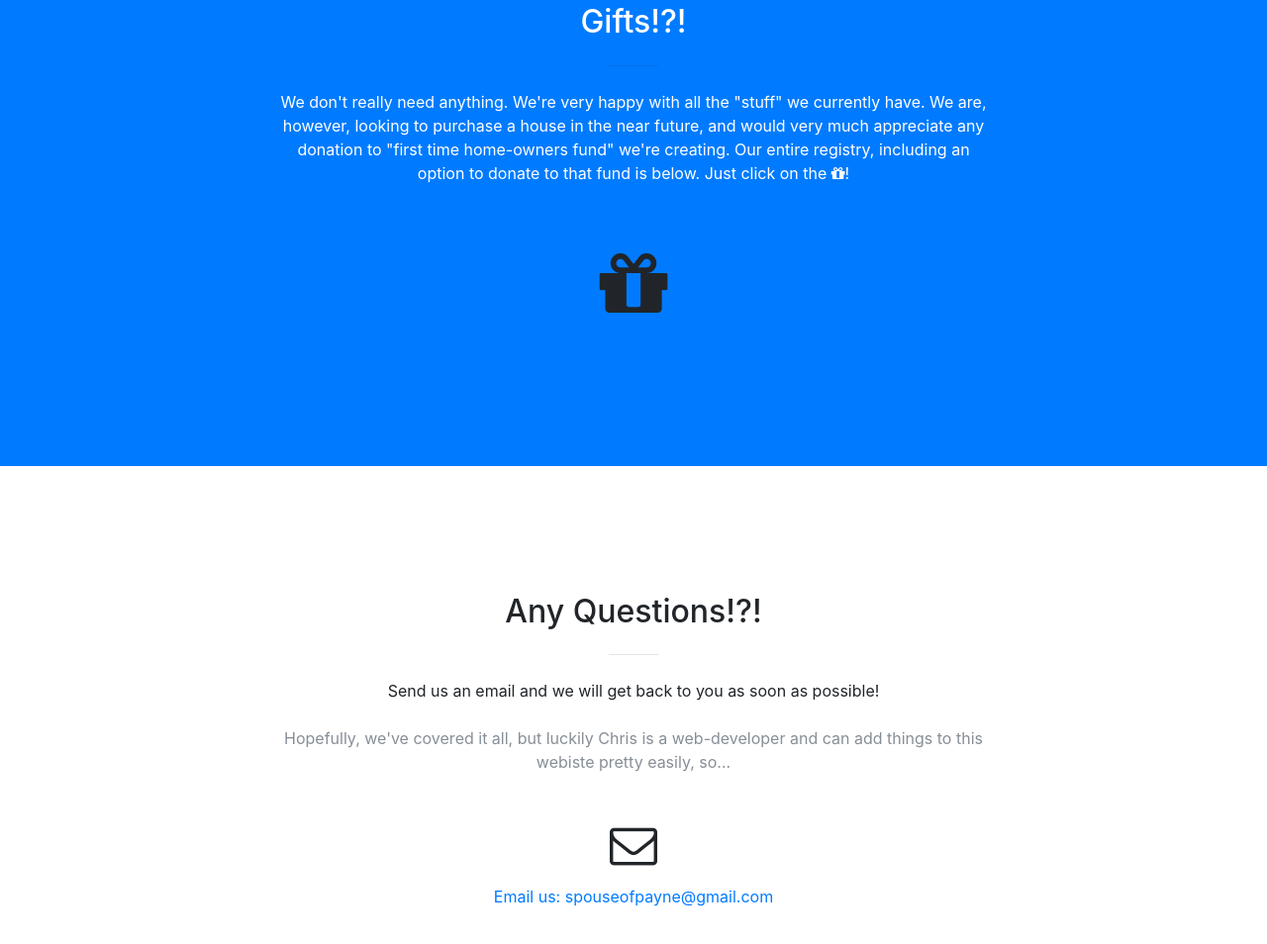
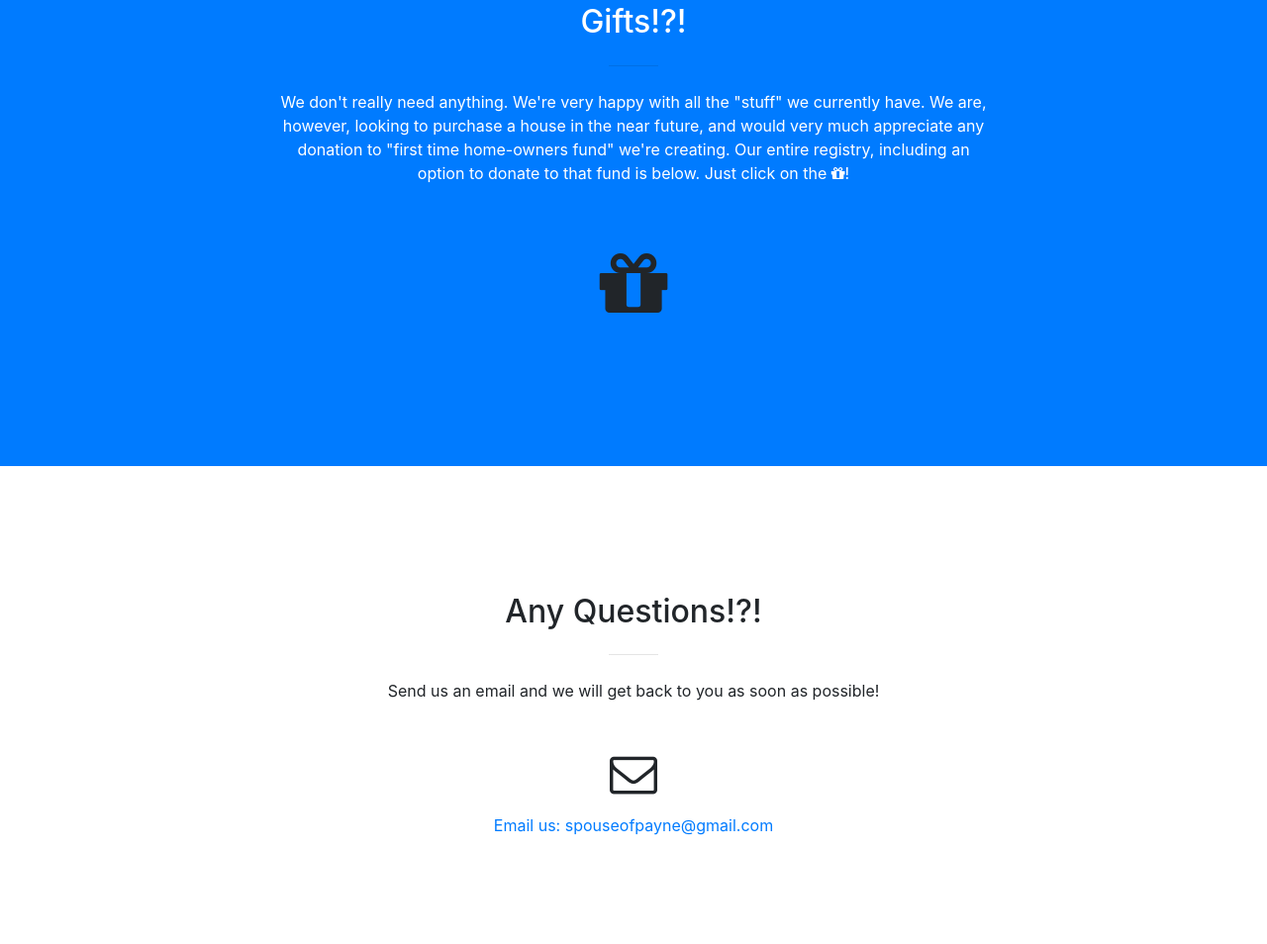
Before and after one commit to payne-chris-r/payne-chris-r.github.io, a website with bundled scripts: page index.html in a window 1280 px wide. Shown: the part 4265-5219 px from the top of the page at 99% size. Built offline with nearby package versions, Linux system fonts and the light colour scheme.

Commit message:
Remove the joke britto doesn't like

```diff
--- a/index.html
+++ b/index.html
@@ -354,12 +354,6 @@
               Send us an email and we will get back to you as soon
               as possible!
               <br>
-              <br>
-              <span class="text-muted">
-                Hopefully, we've covered it all, but luckily Chris
-              is a web-developer and can add things to this webiste pretty
-              easily, so...
-              </span>
             </p>
           </div>
         </div>
```
